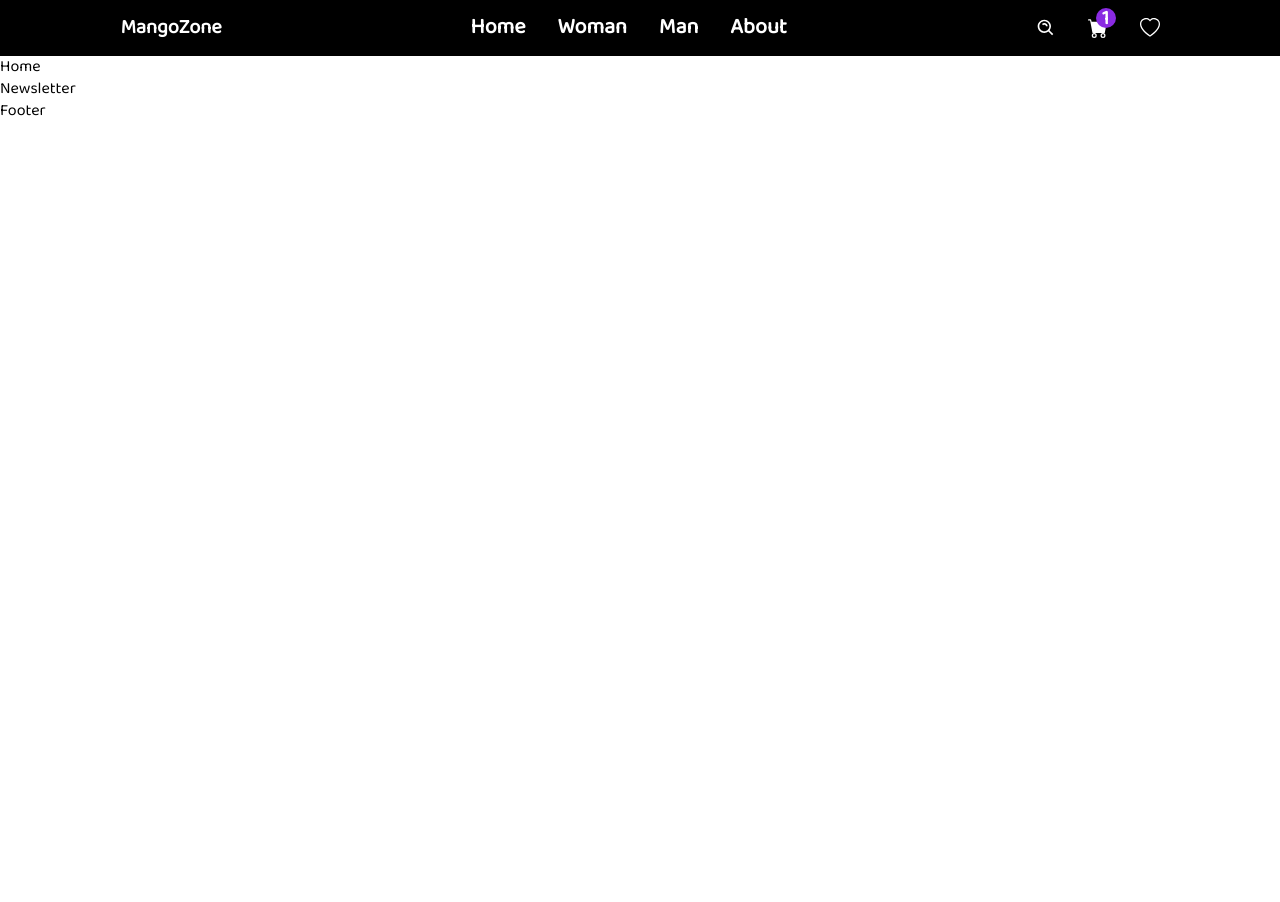
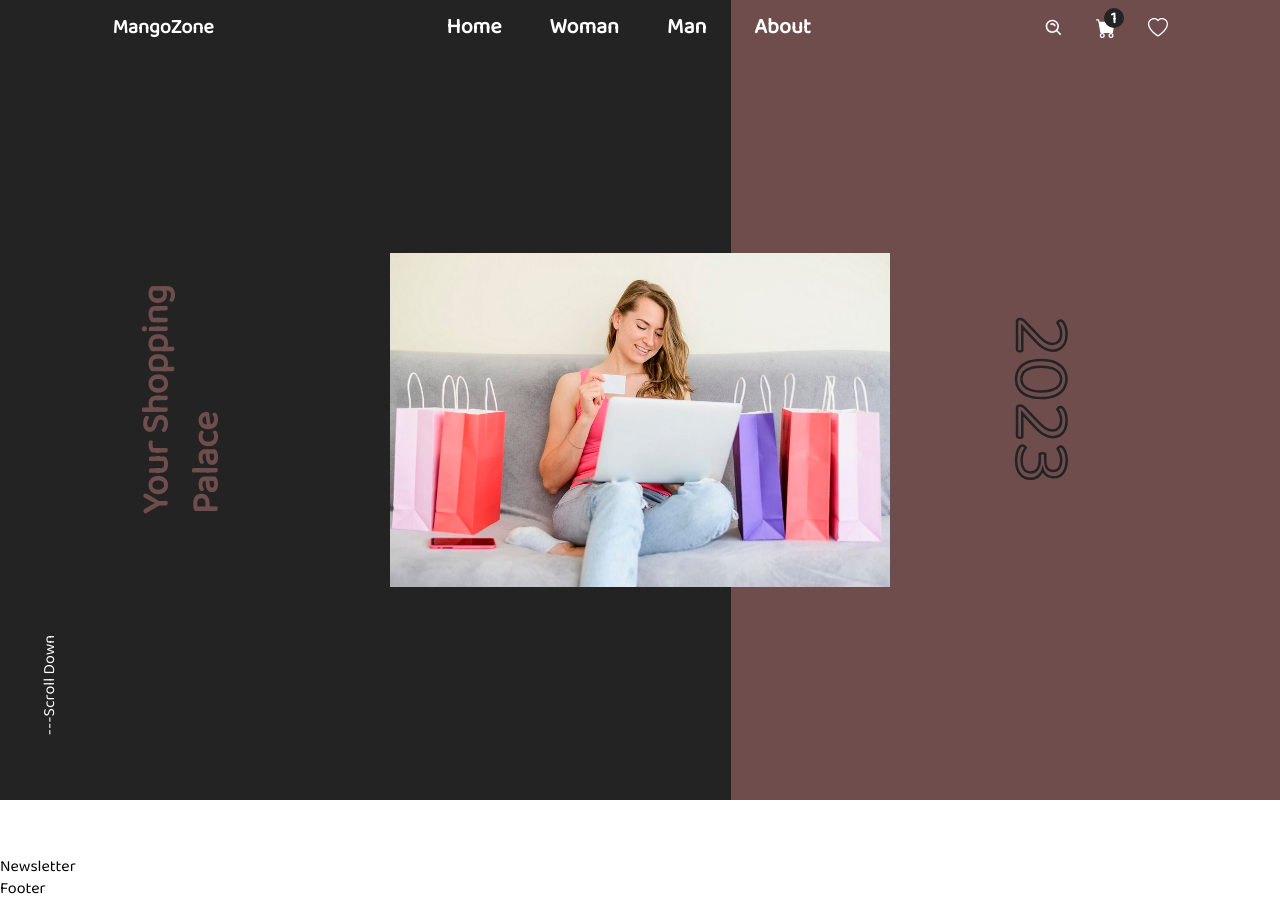
Before and after one commit to MayankBansal12/Ecomm-Website, a React (Create React App) app in the folder client/: page / in a window 1280 px wide. Before the commit the page ends 800 px from the top, so only its background shows below. Built offline with nearby package versions, Linux system fonts and the light colour scheme.

Commit message:
Design banner in home section

```diff
--- a/client/src/components/Header/Header.scss
+++ b/client/src/components/Header/Header.scss
@@ -17,7 +17,6 @@
     justify-content: space-around;
     font-weight: bold;
     font-size: 1.25rem;
-    background-color: black;
 
     .nav-logo{
         color: #fff;
@@ -25,7 +24,8 @@
     }
     .nav-list {
         display: flex;
-        gap: 1rem;
+        gap: 2rem;
+
         @include md{
             flex-direction: column;
             gap: 2rem;
@@ -104,11 +104,12 @@
             span{
                 position: absolute;
                 top: -10px;
-                background-color: blueviolet;
+                right: -8px;
+                background-color: var(--first-color);
                 border-radius: 50%;
                 width: 20px;
                 height: 20px;
-                right: -8px;
+                font-size: 1rem;
                 text-align: center;
             }
         }
--- a/client/src/components/Home/Banner/Banner.jsx
+++ b/client/src/components/Home/Banner/Banner.jsx
@@ -1,6 +1,22 @@
+import { Link } from "react-router-dom";
 import "./Banner.scss";
+import banner from "../../../assets/banner.jpg";
+
 const Banner = () => {
-    return <div>Banner</div>;
+    return (
+        <div className="home">
+            <div className="home-primary">
+                <h1 className="home-title">Your Shopping <br /> Palace</h1>
+                <div className="home-image">
+                    <img src={banner} alt="banner" />
+                </div>
+            </div>
+            <div className="home-secondary">
+                <Link to="" className="scroll">---Scroll Down</Link>
+                <span className="home-year">2023</span>
+            </div>
+        </div>
+    )
 };
 
 export default Banner;
--- a/client/src/components/Home/Banner/Banner.scss
+++ b/client/src/components/Home/Banner/Banner.scss
@@ -1 +1,70 @@
 @import "../../../css-config/mixins.scss";
+
+/* Home */
+.home{
+    position: relative;
+    display: grid;
+    // grid-template-rows: 3fr 1fr;
+    // height: calc(100vh - 3.5rem);
+    grid-template-columns: 4fr 3fr;
+    grid-template-rows: 1fr;
+    height: 100vh;
+    top: -3.5rem;
+    z-index: -1;
+}
+.home-primary{
+    display: flex;
+    // justify-content: space-evenly;
+    justify-content: center;
+    align-items: center;
+    padding-left: 1rem;
+    padding-right: 1rem;
+    background-color: var(--first-color);
+}
+.home-title{
+    font-size: var(--h1-size);
+    writing-mode: vertical-rl;
+    transform: rotate(180deg);
+    color: var(--second-color);
+    margin-right: 8rem;
+    line-height: 1.35;
+}
+.home-image{
+    width: 240px;
+    height: 400px;
+}
+img{
+    max-height: 700px;
+}
+.home-image img{
+    position: absolute;
+    width: 500px;
+    left: 0;
+    right: 0;
+    bottom: 0;
+    top: 5%;
+    margin: auto;
+}
+
+.home-secondary{
+    display: flex;
+    justify-content: center;
+    align-items: center;
+    background-color: var(--second-color);
+}
+
+.scroll{
+    color: var(--first-color);
+    position: absolute;
+    left: 0;
+    bottom: 13%;
+    transform: rotate(270deg);
+    color: #fff;
+}
+.home-year{
+    font-size: var(--big-size);
+    -webkit-text-stroke: 2.5px var(--first-color);
+    color: transparent;
+    writing-mode: vertical-rl;
+    margin-left: 4rem;
+}
--- a/client/src/components/Home/Home.jsx
+++ b/client/src/components/Home/Home.jsx
@@ -1,6 +1,13 @@
 import "./Home.scss";
+import Banner from "./Banner/Banner";
+
+
 const Home = () => {
-    return <div>Home</div>;
+    return (
+        <div>
+            <Banner />
+        </div>
+    );
 };
 
 export default Home;
--- a/client/src/index.scss
+++ b/client/src/index.scss
@@ -1,10 +1,21 @@
 @import url('https://fonts.googleapis.com/css2?family=Baloo+Bhai+2&display=swap');
+
+:root{
+    --first-color: #232323;
+    --second-color: #704d4d;
+    --body-font: 'Baloo Bhai 2', cursive;
+    --h1-size: 2.3rem;
+    --normal-size:0.91rem;
+    --big-size:5rem;
+    --small-size: 0.75rem;
+}
 * {
     margin: 0;
     padding: 0;
     box-sizing: border-box;
     font-family: 'Baloo Bhai 2', cursive;
 }
+
 body {
     -webkit-font-smoothing: antialiased;
     -moz-osx-font-smoothing: grayscale;
```
Also changed, not shown: client/src/assets/banner.jpg (added).
